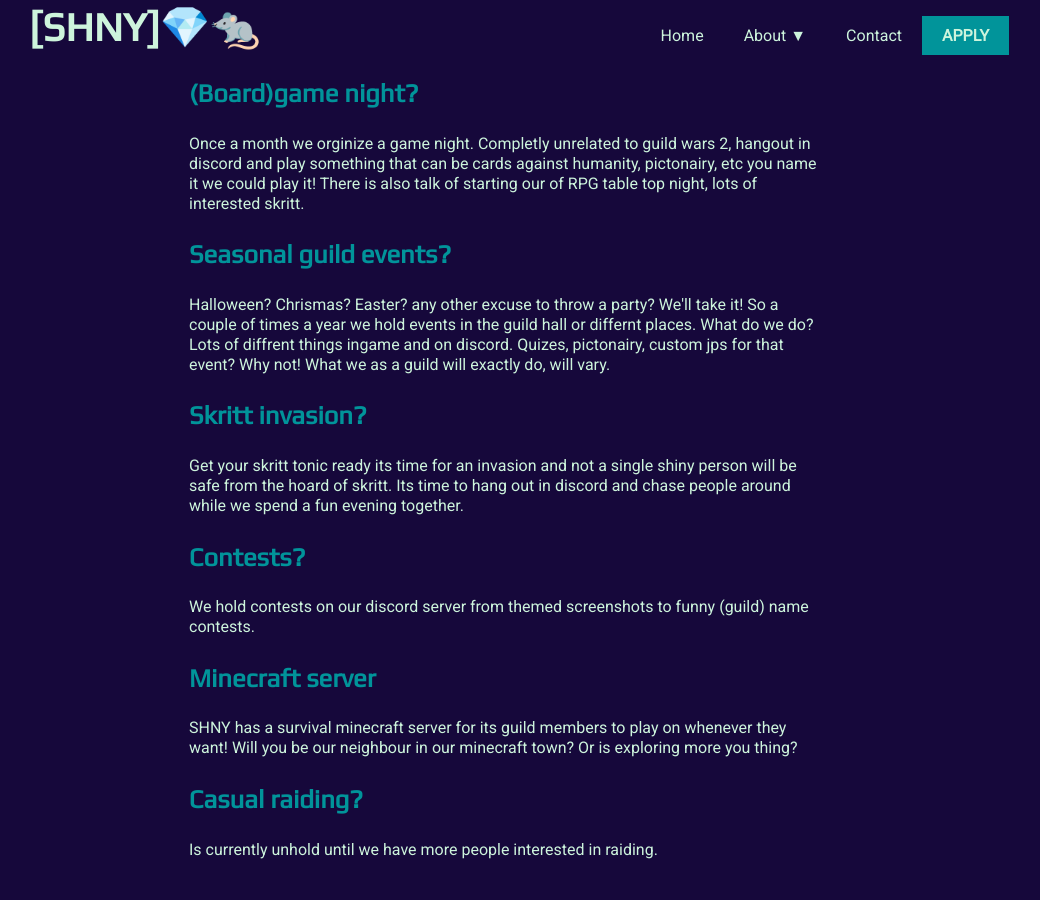
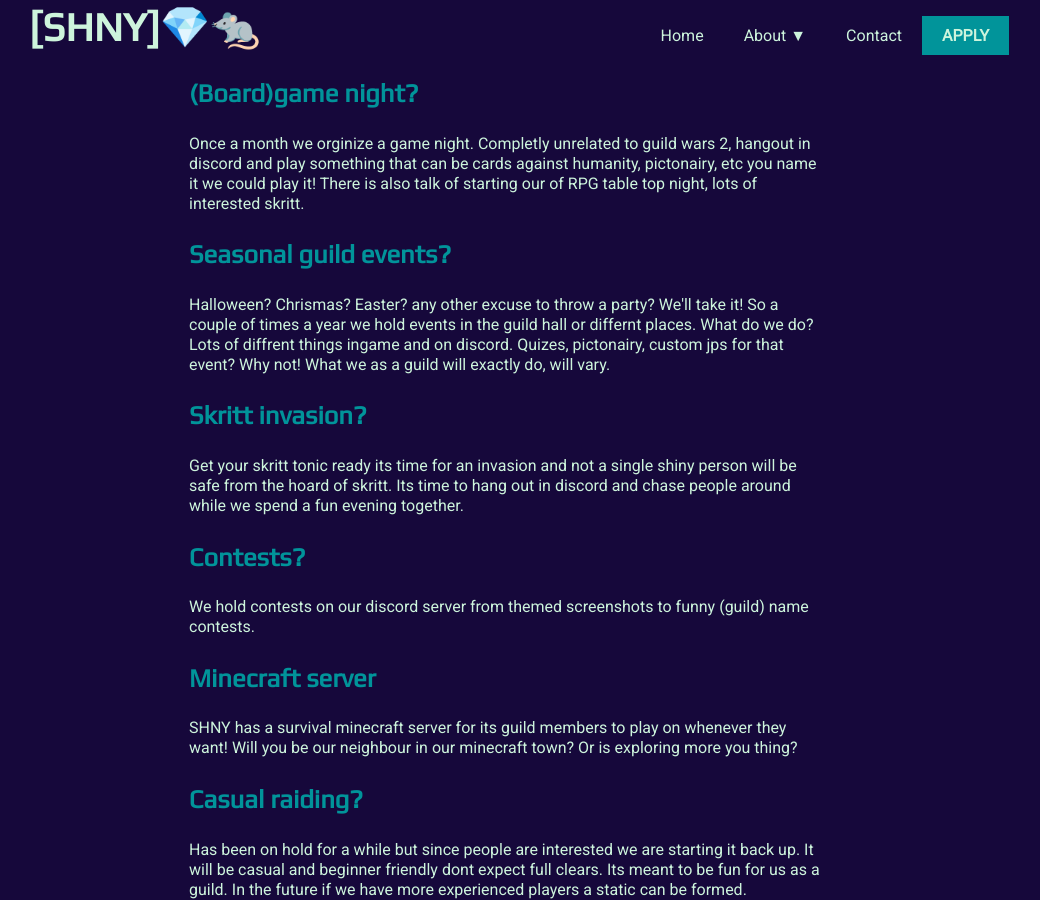
Before and after one commit to KimberlyVdB/SHNY-Jekyll-Website, a Jekyll site: the page built from guildinfo.html, in a window 1280 px wide and 900 px high, scrolled down 557 px. Shown: the whole window, without its empty margins (131-1171 px from the left). Built offline with Jekyll 4.4.1, drawn with Linux system fonts in a browser that asks for light colours; nearby versions of some CDN libraries; a script that is not in the unit is left out; before the commit the page ends 1417 px from its top, so only the background shows below that.

Commit message:
applications open, changed the discription for casual raiding

```diff
--- a/apply.html
+++ b/apply.html
@@ -38,7 +38,7 @@
   </p>
 
   <div>
-    <p>Applications are currently: <span class="altSpanColor">CLOSED!</span></p>
+    <p>Applications are currently: <span class="altSpanColor">OPEN!</span></p>
   </div>
 
   <form name="application" netlify>
--- a/guildinfo.html
+++ b/guildinfo.html
@@ -66,7 +66,9 @@
     <h3>
       Casual raiding?</h3>
 
-    <p>Is currently unhold until we have more people interested in raiding.
+    <p>Has been on hold for a while but since people are interested we are starting it back up. It will be casual and
+      beginner friendly dont expect full clears. Its meant to be fun for us as a guild. In the future if we have more
+      experienced players a static can be formed.
     </p>
   </div>
 </div>
```
